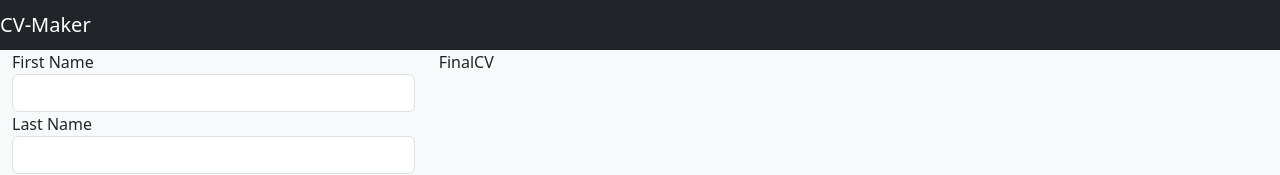
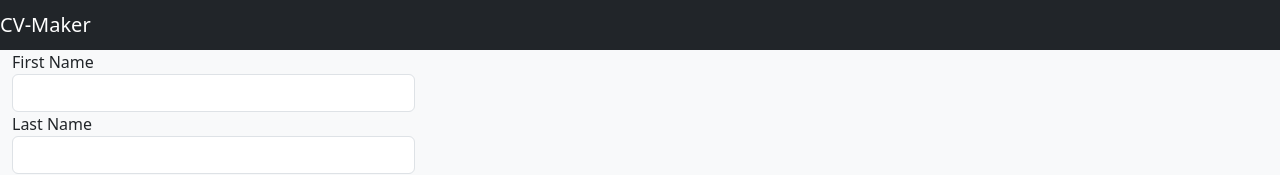
Before and after one commit to EnriqueB5310/cv-maker, a React (Create React App) app: page / in a window 1280 px wide. Shown: the top 175 px of the page. Built offline with nearby package versions, Linux system fonts and the light colour scheme.

Commit message:
Added props to component

```diff
--- a/src/App.js
+++ b/src/App.js
@@ -40,7 +40,9 @@ console.log(Exp)
    <div className='container-fluid bg-light'>
 <div className="row">
 <div className="col-4">
-   <PersonalD />
+   <PersonalD
+   handleChange= {handleChange}
+   />
 
 
    <Experience
@@ -50,7 +52,15 @@ console.log(Exp)
   </div>
   <div className="col-6">
 
-<FinalCV />
+<FinalCV
+
+Company = {Exp.Company}
+Position = {Exp.Position}
+City = {Exp.City}
+From = {Exp.from}
+To = {Exp.To}
+
+/>
 
     </div>
   </div>
--- a/src/components/Experience.js
+++ b/src/components/Experience.js
@@ -23,25 +23,25 @@ function Experience({handleChange}) {
 
     <div className="form-group">
     <label htmlFor="Company">Company </label>
-    <input type="Company" className="form-control" id="Company" name="Company"></input>
+    <input type="Company" className="form-control" id="Company" onChange={handleChange} name="Company"></input>
 
     </div>
 
     <div className="form-group">
     <label htmlFor="Address">City </label>
-    <input type="LastName" className="form-control" id="LastName" name="City"></input>
+    <input type="LastName" className="form-control" id="LastName" onChange={handleChange} name="City"></input>
 
     </div>
 
     <div className="form-group">
     <label htmlFor="LastName">From </label>
-    <input type="LastName" className="form-control" id="LastName" name="From"></input>
+    <input type="LastName" className="form-control" id="LastName" onChange={handleChange} name="From"></input>
 
     </div>
 
     <div className="form-group">
     <label htmlFor="LastName">To </label>
-    <input type="LastName" className="form-control" id="LastName" name="To"></input>
+    <input type="LastName" className="form-control" id="LastName" onChange={handleChange} name="To"></input>
 
     </div>
 
--- a/src/components/FinalCV.js
+++ b/src/components/FinalCV.js
@@ -1,8 +1,12 @@
  import React from 'react'
 
- function FinalCV(props) {
+ function FinalCV({Position, Company, City, From, To}) {
    return (
-     <div>FinalCV</div>
+     <div>
+      {Position}
+      {Company}
+
+     </div>
    )
  }
 
--- a/src/components/PersonalD.js
+++ b/src/components/PersonalD.js
@@ -1,6 +1,6 @@
 import React from 'react'
 
-function PersonalD() {
+function PersonalD({handleChange}) {
   return (
 
     <form>
```
